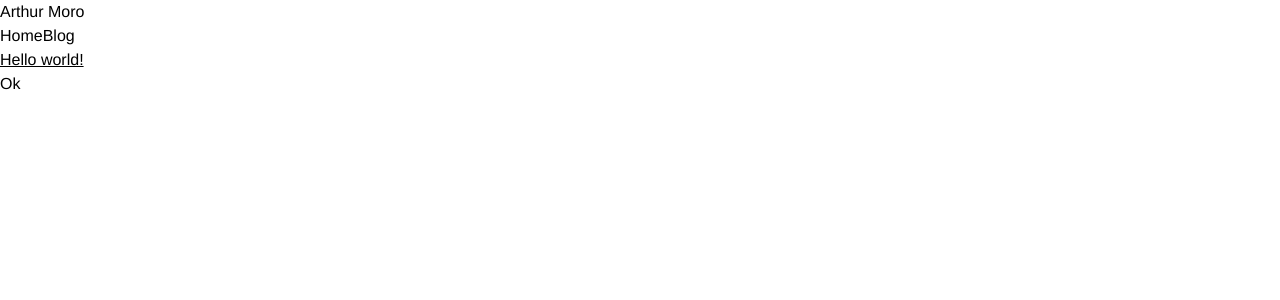
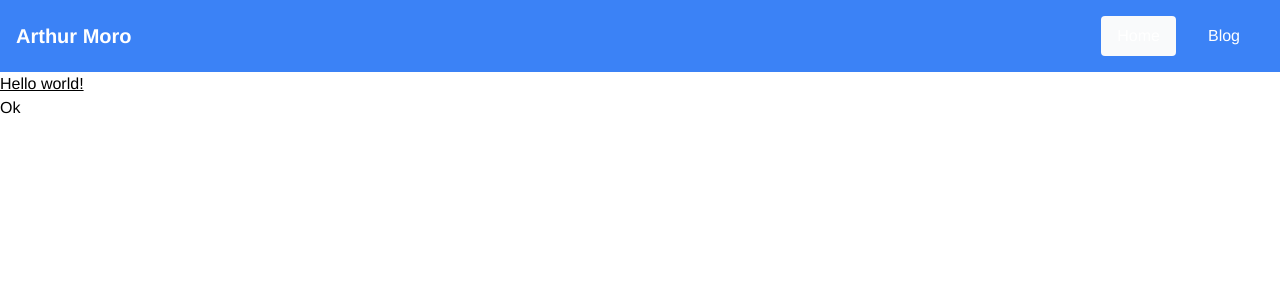
Before and after one commit to arthurmoro/blog, a Next.js app: page / in a window 1280 px wide. Shown: the top 300 px of the page. Built offline with nearby package versions, Linux system fonts and the light colour scheme.

Commit message:
build for next

```diff
--- a/pages/_app.js
+++ b/pages/_app.js
@@ -1,6 +1,6 @@
 import "/styles/globals.css"
 import "/styles/post-page.css"
-import Header from "/Components/Header"
+import Header from "components/Header"
 
 function MyApp({ Component, pageProps }) {
   return (
--- a/pages/blog.js
+++ b/pages/blog.js
@@ -2,7 +2,7 @@ import fs from "fs"
 import path from "path";
 import matter from "gray-matter";
 
-import Posts from "/components/Posts/Posts";
+import Posts from "components/Posts/Posts";
 
 export default function Blog({ posts }) {
   return (
--- a/pages/post/[slug].js
+++ b/pages/post/[slug].js
@@ -1,7 +1,7 @@
 import fs from "fs"
 import path from "path";
 import matter from "gray-matter";
-import Post from "/components/Post"
+import Post from "components/Post"
 
 
 export default function Blog({ post }) {
--- a/tailwind.config.js
+++ b/tailwind.config.js
@@ -5,6 +5,7 @@ module.exports = {
   content: [
     join(__dirname, './pages/**/*.{js,ts,jsx,tsx}'),
     join(__dirname, './components/**/*.{js,ts,jsx,tsx}'),
+    join(__dirname, './Components/**/*.{js,ts,jsx,tsx}'),
   ],
   theme: {
     extend: {},
```
Also changed, not shown: package.json (line endings or trailing spaces).
